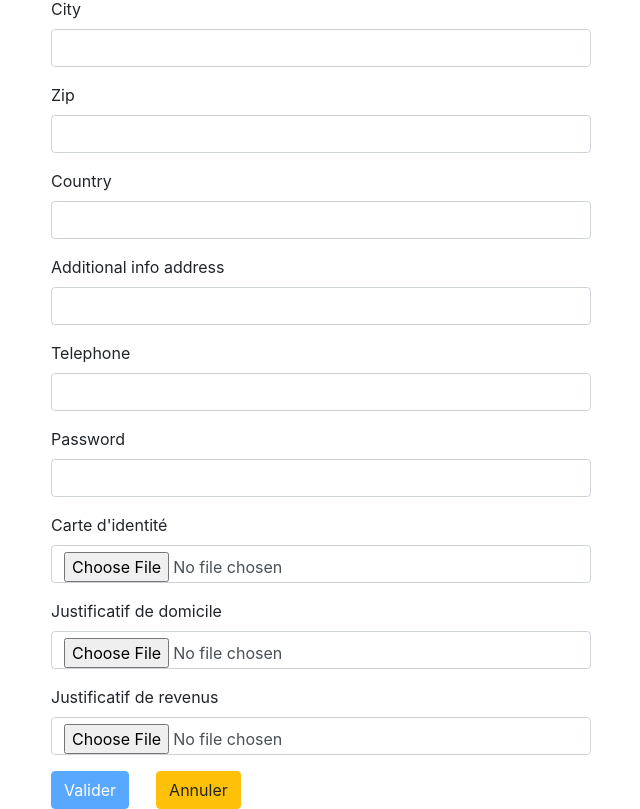
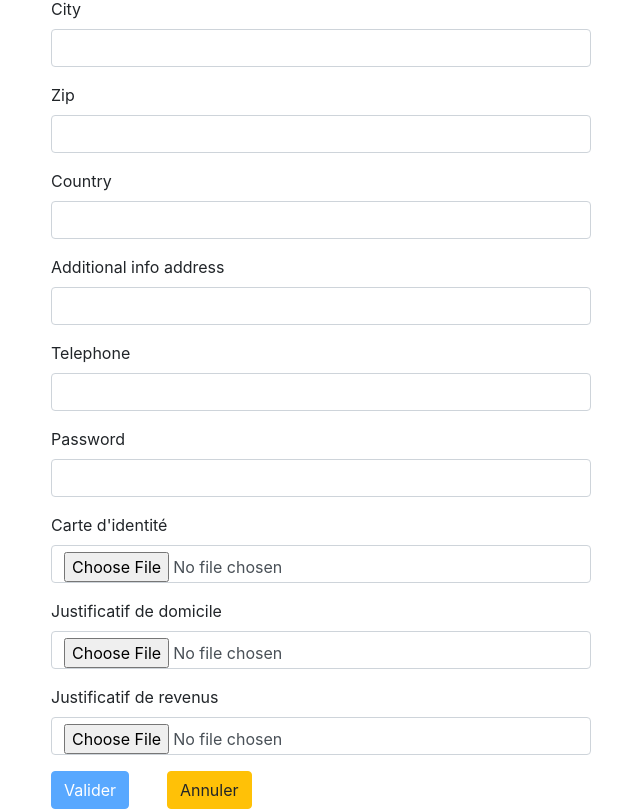
Before and after one commit to Marko1212/Gestibank-FrontEnd, an Angular app: page /creerCompte in a window 1280 px wide. Shown: the part 859-1668 px from the top of the page, without its empty margins (34-674 px from the left). Built offline with nearby package versions, Linux system fonts and the light colour scheme.

Commit message:
cosmetic change

```diff
--- a/src/app/create-demande-ouverture/create-demande-ouverture.component.css
+++ b/src/app/create-demande-ouverture/create-demande-ouverture.component.css
@@ -1,3 +1,3 @@
 #resetButton {
-  margin-left: 5%;
+  margin-left: 7%;
 }
```
